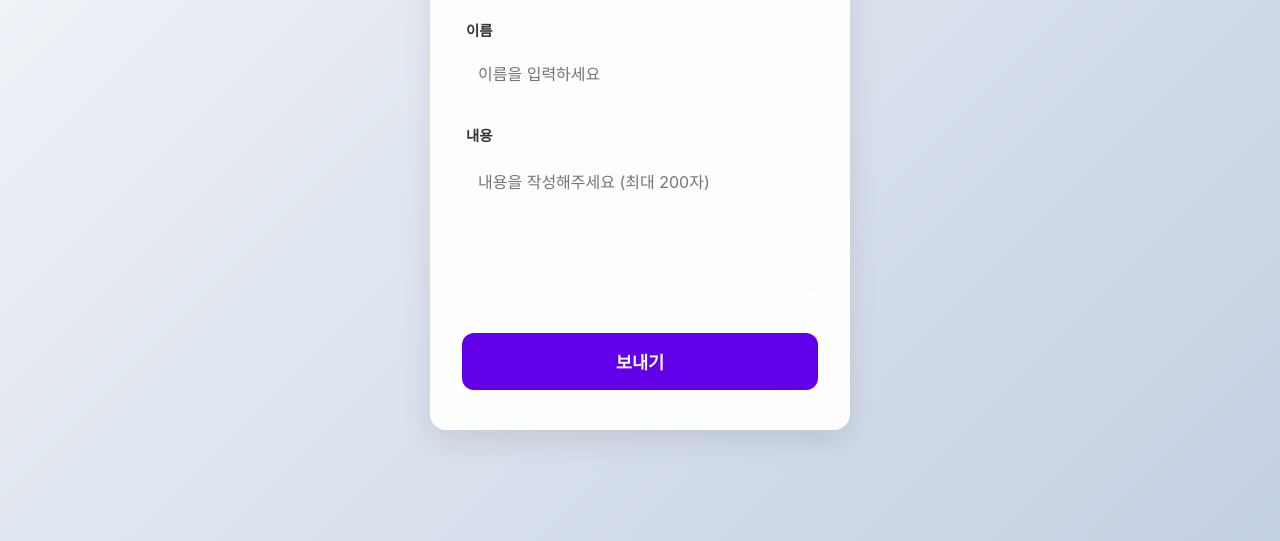
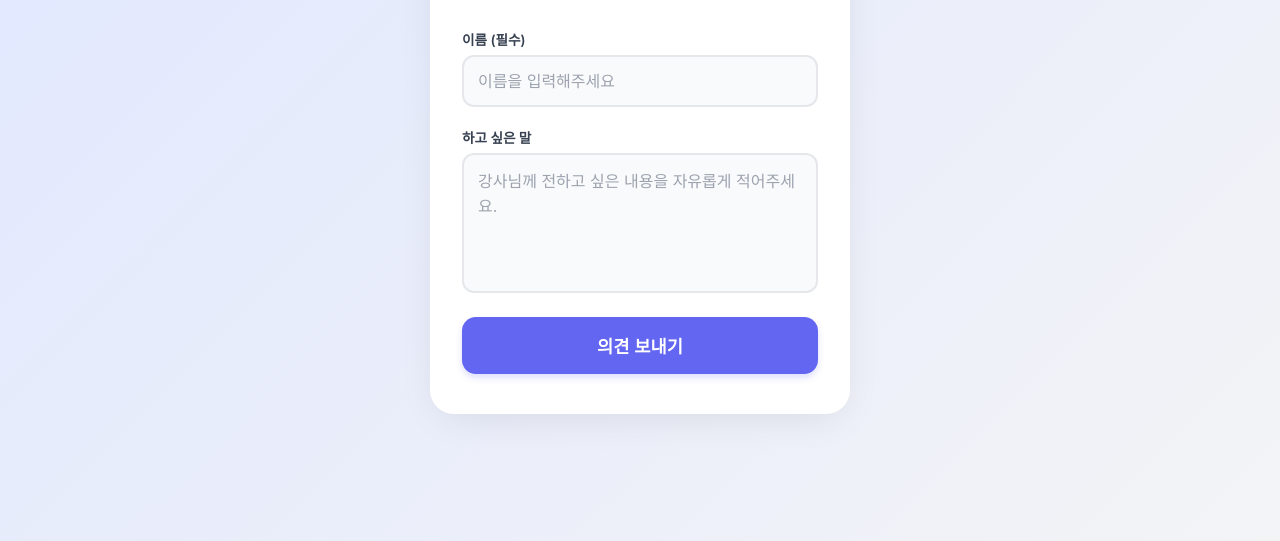
Before and after one commit to khb1986usa-creator/teachersay, a plain HTML site: page index.html in a window 1280 px wide. Shown: the part 259-800 px from the top of the page. Drawn offline with Linux system fonts and the light colour scheme; some packages are replaced by stand-ins of ours; a script that the page names is missing; a web font is replaced by a local one.

Commit message:
Update index.html

```diff
--- a/index.html
+++ b/index.html
@@ -2,171 +2,243 @@
 <html lang="ko">
 <head>
     <meta charset="UTF-8">
-  <title>강사님께 한마디 📢</title>
     <meta name="viewport" content="width=device-width, initial-scale=1.0, maximum-scale=1.0, user-scalable=no">
+    <title>강사에게 한마디 💬</title>
+
+    <!-- 폰트: 프리텐다드 (깔끔한 고딕) -->
+    <link rel="stylesheet" as="style" crossorigin href="https://cdn.jsdelivr.net/gh/orioncactus/pretendard@v1.3.8/dist/web/static/pretendard.css" />
+    <!-- 알림창 라이브러리 (SweetAlert2) -->
+    <script src="https://cdn.jsdelivr.net/npm/sweetalert2@11"></script>
 
     <style>
-    /* [Design System] 세련된 모바일 퍼스트 디자인 */
         :root {
-      --primary-color: #6200ea;
-      --primary-light: #9d46ff;
-      --bg-gradient: linear-gradient(135deg, #f5f7fa 0%, #c3cfe2 100%);
-      --card-bg: rgba(255, 255, 255, 0.95);
-      --text-main: #2d3436;
-      --text-sub: #636e72;
-      --input-bg: #fdfdfd;
-      --shadow: 0 10px 30px rgba(0,0,0,0.1);
-      --radius: 16px;
+            --primary-color: #6366f1; /* Indigo */
+            --primary-hover: #4f46e5;
+            --bg-color: #f3f4f6;
+            --card-bg: #ffffff;
+            --text-main: #1f2937;
+            --text-sub: #6b7280;
         }
 
-    * { box-sizing: border-box; }
+        * { box-sizing: border-box; outline: none; }
 
         body {
-      margin: 0; padding: 0;
+            margin: 0;
+            padding: 0;
             font-family: 'Pretendard', -apple-system, BlinkMacSystemFont, system-ui, Roboto, sans-serif;
-      background: var(--bg-gradient);
+            background-color: var(--bg-color);
+            background-image: linear-gradient(135deg, #e0e7ff 0%, #f3f4f6 100%);
+            display: flex;
+            justify-content: center;
+            align-items: center;
             min-height: 100vh;
-      display: flex; justify-content: center; align-items: center;
             color: var(--text-main);
         }
 
-    .container {
-      width: 100%; max-width: 420px; margin: 20px; padding: 2.5rem 2rem;
-      background: var(--card-bg); border-radius: var(--radius);
-      box-shadow: var(--shadow); backdrop-filter: blur(10px);
-      display: flex; flex-direction: column; gap: 1.5rem;
+        /* 메인 카드 컨테이너 */
+        .card {
+            background: var(--card-bg);
+            width: 90%;
+            max-width: 420px;
+            padding: 2.5rem 2rem;
+            border-radius: 24px;
+            box-shadow: 0 10px 40px -10px rgba(0,0,0,0.1);
+            animation: slideUp 0.6s cubic-bezier(0.16, 1, 0.3, 1);
         }
 
-    header { text-align: center; }
-    h1 { margin: 0; font-size: 1.6rem; font-weight: 800; color: var(--primary-color); }
-    p.desc { margin-top: 0.5rem; font-size: 0.95rem; color: var(--text-sub); line-height: 1.4; }
+        /* 헤더 영역 */
+        header { text-align: center; margin-bottom: 2rem; }
+        h1 { font-size: 1.5rem; margin: 0 0 8px 0; font-weight: 700; color: #111; }
+        p.subtitle { font-size: 0.95rem; color: var(--text-sub); margin: 0; line-height: 1.5; }
 
-    .form-group { display: flex; flex-direction: column; gap: 0.5rem; }
-    label { font-weight: 600; font-size: 0.9rem; margin-left: 4px; }
+        /* 입력 폼 스타일 */
+        .form-group { margin-bottom: 1.25rem; }
+        label { display: block; font-size: 0.85rem; font-weight: 600; margin-bottom: 6px; color: #374151; }
 
         input, textarea {
-      width: 100%; padding: 14px;
-      border: 2px solid transparent; background-color: var(--input-bg);
-      border-radius: 12px; font-size: 1rem; transition: all 0.3s ease;
+            width: 100%;
+            padding: 14px;
+            border: 2px solid #e5e7eb;
+            border-radius: 12px;
+            font-size: 1rem;
             font-family: inherit;
+            transition: all 0.2s ease;
+            background: #f9fafb;
         }
+
+        input::placeholder, textarea::placeholder { color: #9ca3af; }
+
         input:focus, textarea:focus {
-      outline: none; border-color: var(--primary-light); background-color: #fff;
-      box-shadow: 0 0 0 4px rgba(98, 0, 234, 0.1);
+            border-color: var(--primary-color);
+            background: #fff;
+            box-shadow: 0 0 0 4px rgba(99, 102, 241, 0.1);
         }
-    textarea { resize: none; height: 140px; }
 
-    .submit-btn {
-      margin-top: 1rem; width: 100%; padding: 16px;
-      background: var(--primary-color); color: white; border: none;
-      border-radius: 12px; font-size: 1.1rem; font-weight: 700; cursor: pointer;
-      position: relative; transition: background 0.3s;
+        textarea {
+            resize: none;
+            height: 140px;
+            line-height: 1.6;
         }
-    .submit-btn:disabled { background: #b2bec3; cursor: not-allowed; }
-    .submit-btn:hover:not(:disabled) { background: var(--primary-light); }
 
+        /* 버튼 스타일 */
+        button.submit-btn {
+            width: 100%;
+            padding: 16px;
+            border: none;
+            border-radius: 14px;
+            background-color: var(--primary-color);
+            color: white;
+            font-size: 1.1rem;
+            font-weight: 600;
+            cursor: pointer;
+            transition: all 0.3s ease;
+            display: flex;
+            justify-content: center;
+            align-items: center;
+            margin-top: 10px;
+            box-shadow: 0 4px 6px rgba(99, 102, 241, 0.2);
+        }
+
+        button.submit-btn:hover {
+            background-color: var(--primary-hover);
+            transform: translateY(-2px);
+            box-shadow: 0 6px 12px rgba(99, 102, 241, 0.3);
+        }
+
+        button.submit-btn:active { transform: translateY(0); }
+
+        button.submit-btn:disabled {
+            background-color: #d1d5db;
+            color: #9ca3af;
+            cursor: not-allowed;
+            transform: none;
+            box-shadow: none;
+        }
+
+        /* 로딩 스피너 */
         .spinner {
-      display: none; width: 24px; height: 24px;
-      border: 3px solid rgba(255,255,255,0.3); border-radius: 50%;
-      border-top-color: #fff; animation: spin 0.8s infinite;
-      position: absolute; left: 50%; top: 50%; margin: -12px 0 0 -12px;
+            display: none;
+            width: 20px;
+            height: 20px;
+            border: 3px solid rgba(255,255,255,0.3);
+            border-radius: 50%;
+            border-top-color: #fff;
+            animation: spin 1s ease-in-out infinite;
+            margin-right: 10px;
         }
-    .loading .btn-text { opacity: 0; }
-    .loading .spinner { display: block; }
+
         @keyframes spin { to { transform: rotate(360deg); } }
+        @keyframes slideUp { from { opacity: 0; transform: translateY(30px); } to { opacity: 1; transform: translateY(0); } }
 
-    .toast {
-      visibility: hidden; min-width: 280px; background-color: #00b894; color: #fff;
-      text-align: center; border-radius: 50px; padding: 16px;
-      position: fixed; z-index: 1000; left: 50%; bottom: 30px;
-      transform: translateX(-50%) translateY(20px); opacity: 0; transition: all 0.4s;
-      font-weight: 600; box-shadow: 0 5px 15px rgba(0,0,0,0.2);
+        /* 모바일 대응 미디어 쿼리 */
+        @media (max-width: 480px) {
+            .card { width: 92%; padding: 2rem 1.5rem; }
+            h1 { font-size: 1.35rem; }
         }
-    .toast.show { visibility: visible; opacity: 1; transform: translateX(-50%) translateY(0); }
-
-    @media (max-width: 480px) { .container { height: 100vh; border-radius: 0; justify-content: center; } }
     </style>
 </head>
 <body>
 
-  <div class="container">
+    <div class="card">
         <header>
-      <h1>강사님께 한마디 📢</h1>
-      <p class="desc">수업 중 궁금한 점이나<br>하고 싶은 말을 남겨주세요.</p>
+            <h1>📢 강사님께 한마디</h1>
+            <p class="subtitle">오늘 연수 중 궁금한 점이나<br>느낀 점을 자유롭게 남겨주세요.</p>
         </header>
 
+        <form id="padletForm" onsubmit="handleSubmit(event)">
             <div class="form-group">
-      <label for="username">이름</label>
-      <input type="text" id="username" placeholder="이름을 입력하세요" required autocomplete="off">
+                <label for="name">이름 (필수)</label>
+                <input type="text" id="name" placeholder="이름을 입력해주세요" required autocomplete="off">
             </div>
 
             <div class="form-group">
-      <label for="message">내용</label>
-      <textarea id="message" placeholder="내용을 작성해주세요 (최대 200자)" maxlength="200" required></textarea>
+                <label for="message">하고 싶은 말</label>
+                <textarea id="message" placeholder="강사님께 전하고 싶은 내용을 자유롭게 적어주세요." required></textarea>
             </div>
 
-    <button id="submitBtn" class="submit-btn" onclick="submitForm()">
-      <span class="btn-text">보내기</span>
+            <button type="submit" id="submitBtn" class="submit-btn">
                 <div class="spinner"></div>
+                <span id="btnText">의견 보내기</span>
             </button>
+        </form>
     </div>
 
-  <div id="toast" class="toast">성공적으로 등록되었습니다! ✅</div>
+    <script>
+        // ============================================================
+        // [설정 완료] 배포하신 Google Apps Script 주소를 적용했습니다.
+        // ============================================================
+        const GAS_WEB_APP_URL = "https://script.google.com/macros/s/AKfycbyQtCtNad2Fqv9j-g4Cz13wIlaRwxjGqxhlpPue_CE5IOKA9jbcSJT--x1UekRZGN7I7A/exec";
 
-  <script>
-    // ✅ 네가 알려준 새로운 Apps Script 주소를 적용했어!
-    const APPS_SCRIPT_URL = "https://script.google.com/macros/s/AKfycbzgff7qCq1_SLaT6YH6qCWC51zSNhitvl-HW34QzASZpgsFBiLe70rekS96D6olYqRZug/exec";
+        function handleSubmit(event) {
+            event.preventDefault(); // 폼 기본 제출 동작 막기
 
-    function submitForm() {
-      const nameInput = document.getElementById('username');
-      const msgInput = document.getElementById('message');
-      const btn = document.getElementById('submitBtn');
+            const nameInput = document.getElementById('name');
+            const messageInput = document.getElementById('message');
+            const submitBtn = document.getElementById('submitBtn');
+            const spinner = document.querySelector('.spinner');
+            const btnText = document.getElementById('btnText');
 
-      const name = nameInput.value.trim();
-      const message = msgInput.value.trim();
-
-      if (!name || !message) {
-        alert("이름과 내용을 모두 입력해주세요! ✍️");
+            // 유효성 검사
+            if (!nameInput.value.trim() || !messageInput.value.trim()) {
+                Swal.fire({
+                    icon: 'warning',
+                    title: '입력 확인',
+                    text: '이름과 내용을 모두 작성해주세요!',
+                    confirmButtonColor: '#6366f1'
+                });
                 return;
             }
 
-      // 로딩 UI 시작
-      btn.classList.add('loading');
-      btn.disabled = true;
+            // UI 상태 변경 (로딩 중)
+            submitBtn.disabled = true;
+            spinner.style.display = 'block';
+            btnText.innerText = '전송 중...';
 
-      // Google Apps Script 백엔드로 데이터 전송
-      fetch(APPS_SCRIPT_URL, {
-        method: "POST",
-        // CORS 문제 방지를 위해 text/plain으로 전송 (GAS가 알아서 처리함)
-        body: JSON.stringify({ name: name, message: message })
+            // 데이터 준비
+            const payload = {
+                name: nameInput.value,
+                message: messageInput.value
+            };
+
+            // 전송 (CORS 우회를 위해 text/plain 방식 사용)
+            fetch(GAS_WEB_APP_URL, {
+                method: 'POST',
+                body: JSON.stringify(payload)
             })
-      .then(response => response.json())
-      .then(res => {
-        btn.classList.remove('loading');
-        btn.disabled = false;
-
-        if (res.success) {
-          showToast(); // 성공 토스트 메시지
-          nameInput.value = ''; // 입력창 비우기
-          msgInput.value = '';
+            .then(response => response.json()) // GAS에서 JSON으로 응답을 줍니다.
+            .then(data => {
+                if (data.result === 'success') {
+                    // 성공 알림 (SweetAlert2)
+                    Swal.fire({
+                        icon: 'success',
+                        title: '전송 완료!',
+                        text: '소중한 의견이 강사님께 전달되었습니다.',
+                        confirmButtonText: '확인',
+                        confirmButtonColor: '#6366f1'
+                    }).then(() => {
+                        // 폼 초기화 및 페이지 새로고침(선택사항)
+                        nameInput.value = '';
+                        messageInput.value = '';
+                    });
                 } else {
-          // 실패 시 에러 메시지 출력
-          console.error(res);
-          alert("전송 실패: " + JSON.stringify(res.error));
+                    throw new Error(data.message || 'Unknown Error');
                 }
             })
             .catch(error => {
-        btn.classList.remove('loading');
-        btn.disabled = false;
-        console.error('Fetch Error:', error);
-        alert("서버 연결에 실패했습니다.\n(잠시 후 다시 시도해주세요)");
+                console.error('Error:', error);
+                Swal.fire({
+                    icon: 'error',
+                    title: '전송 실패',
+                    text: '오류가 발생했습니다. 잠시 후 다시 시도해주세요.',
+                    confirmButtonColor: '#ef4444'
                 });
-    }
-
-    function showToast() {
-      const toast = document.getElementById("toast");
-      toast.className = "toast show";
-      setTimeout(() => { toast.className = toast.className.replace("show", ""); }, 3000);
+            })
+            .finally(() => {
+                // UI 상태 복구
+                submitBtn.disabled = false;
+                spinner.style.display = 'none';
+                btnText.innerText = '의견 보내기';
+            });
         }
     </script>
 </body>
```
Lines whose indentation alone changed are shown as unchanged.
